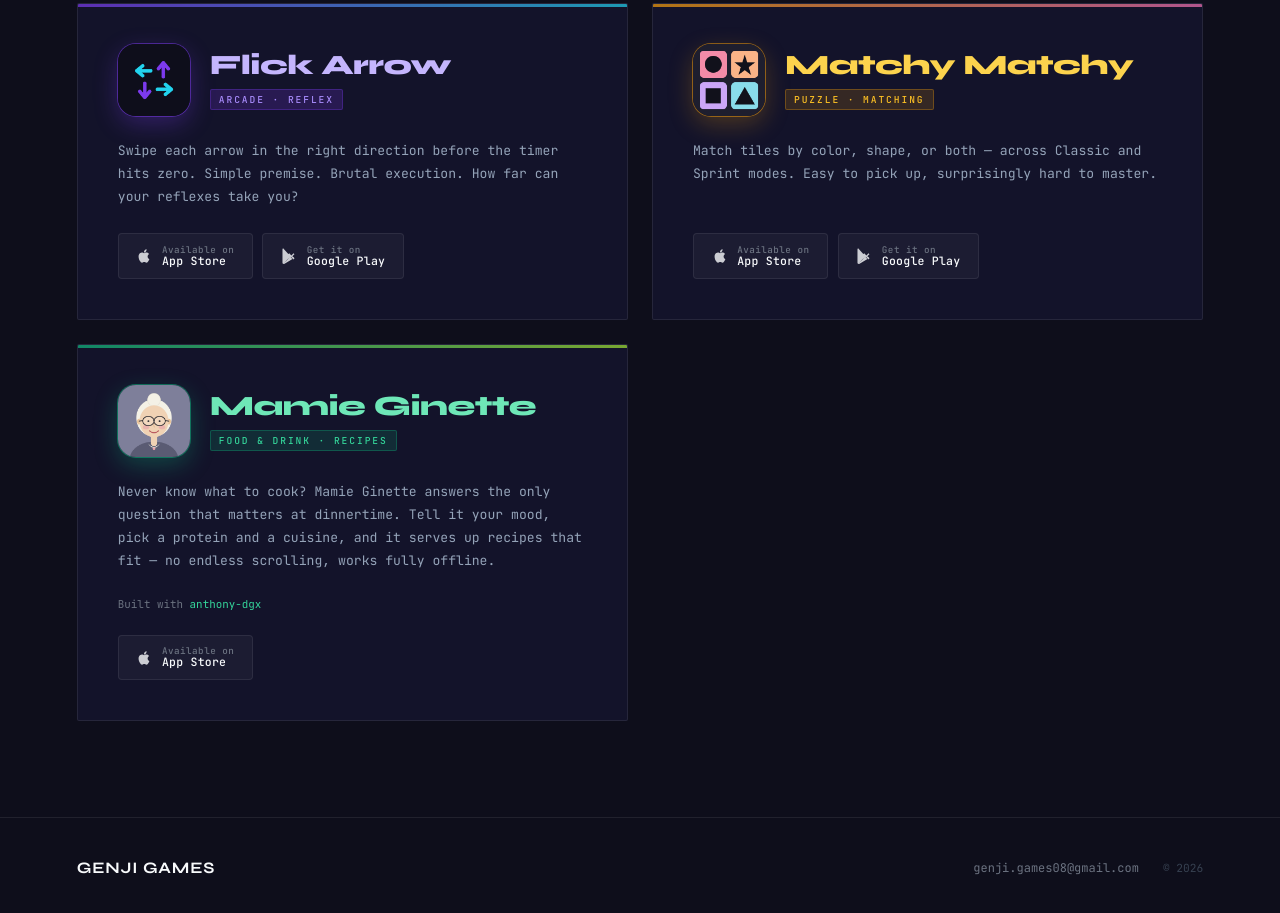
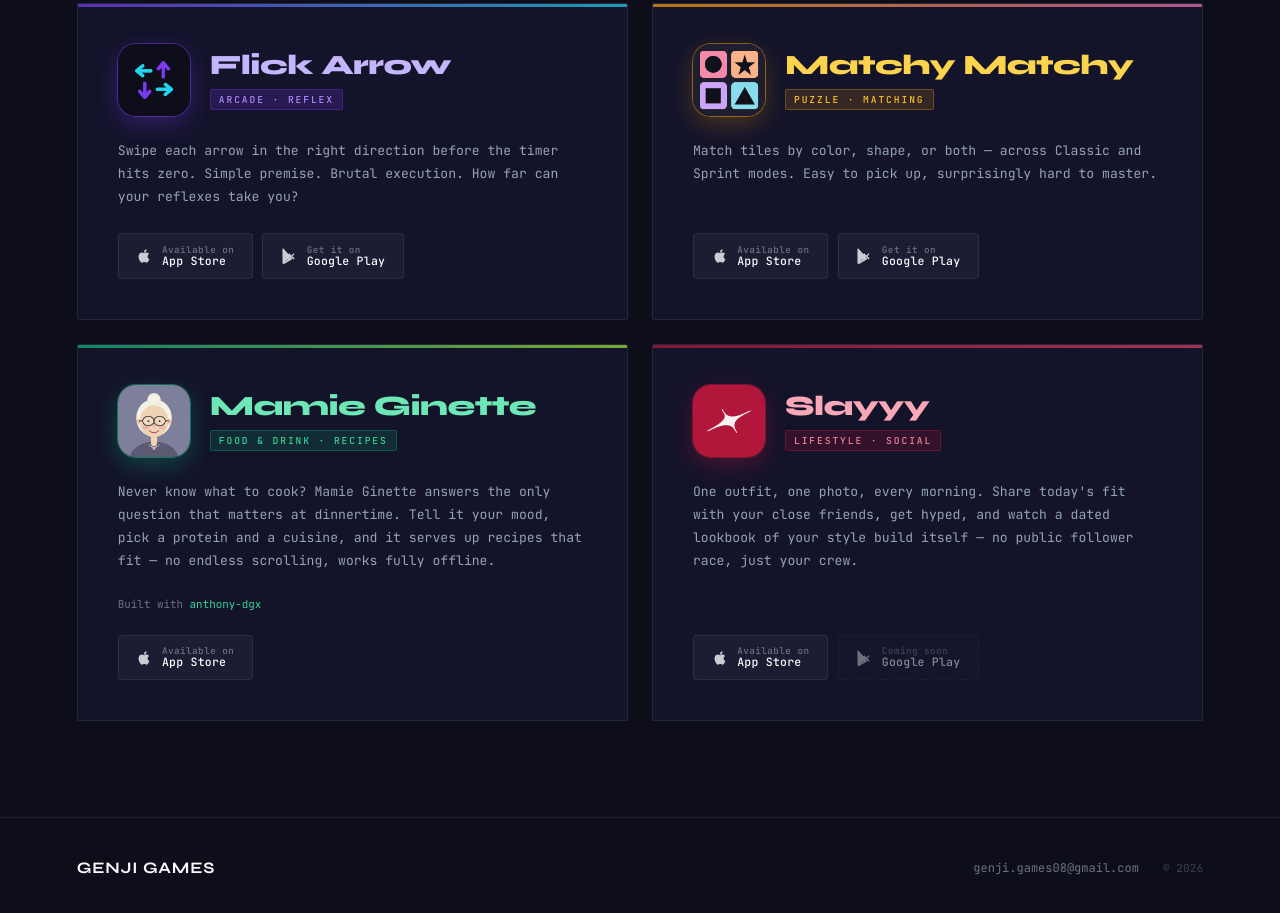
Before and after one commit to genji-games/genji-games.github.io, a plain HTML site: page index.html in a window 1280 px wide. Shown: the part 891-1804 px from the top of the page. Drawn offline with Linux system fonts and the light colour scheme.

Commit message:
Add Slayyy to landing page
App Store link live, Google Play marked as coming soon.

Co-Authored-By: Claude Opus 5.5 <noreply@anthropic.com>

```diff
--- a/index.html
+++ b/index.html
@@ -5,7 +5,7 @@
   <meta name="viewport" content="width=device-width, initial-scale=1.0">
   <title>Genji Games — Indie Mobile Games</title>
   <link rel="icon" type="image/svg+xml" href="favicon.svg">
-  <meta name="description" content="Genji Games makes handcrafted mobile games. Flick Arrow, Matchy Matchy, and more.">
+  <meta name="description" content="Genji Games makes handcrafted mobile games. Flick Arrow, Matchy Matchy, Slayyy, and more.">
   <link rel="preconnect" href="https://fonts.googleapis.com">
   <link rel="preconnect" href="https://fonts.gstatic.com" crossorigin>
   <link href="https://fonts.googleapis.com/css2?family=Syne:wght@700;800&family=JetBrains+Mono:wght@400;500&display=swap" rel="stylesheet">
@@ -27,6 +27,9 @@
       --an:        #10B981;
       --an-glow:   rgba(16,185,129,0.3);
       --an-lime:   #A3E635;
+      --sl:        #B2173B;
+      --sl-glow:   rgba(178,23,59,0.35);
+      --sl-bright: #DD4065;
     }
 
     html { scroll-behavior: smooth; }
@@ -182,6 +185,7 @@
     .game-card:nth-child(1) { animation-delay: 0.15s; }
     .game-card:nth-child(2) { animation-delay: 0.3s; }
     .game-card:nth-child(3) { animation-delay: 0.45s; }
+    .game-card:nth-child(4) { animation-delay: 0.6s; }
 
     .game-card::before {
       content: '';
@@ -195,11 +199,13 @@
     .game-card.fa::before  { background: linear-gradient(90deg, var(--fa), var(--fa-cyan)); }
     .game-card.mm::before  { background: linear-gradient(90deg, var(--mm), var(--mm-pink)); }
     .game-card.an::before  { background: linear-gradient(90deg, var(--an), var(--an-lime)); }
+    .game-card.sl::before  { background: linear-gradient(90deg, var(--sl), var(--sl-bright)); }
 
     .game-card:hover { transform: translateY(-3px); }
     .game-card.fa:hover { border-color: rgba(124,58,237,0.4); box-shadow: 0 12px 40px var(--fa-glow); }
     .game-card.mm:hover { border-color: rgba(245,158,11,0.4); box-shadow: 0 12px 40px var(--mm-glow); }
     .game-card.an:hover { border-color: rgba(16,185,129,0.4); box-shadow: 0 12px 40px var(--an-glow); }
+    .game-card.sl:hover { border-color: rgba(178,23,59,0.5); box-shadow: 0 12px 40px var(--sl-glow); }
 
     /* Card glow bg on hover */
     .game-card::after {
@@ -213,6 +219,7 @@
     .game-card.fa::after  { background: radial-gradient(ellipse at top left, rgba(124,58,237,0.07), transparent 60%); }
     .game-card.mm::after  { background: radial-gradient(ellipse at top left, rgba(245,158,11,0.06), transparent 60%); }
     .game-card.an::after  { background: radial-gradient(ellipse at top left, rgba(16,185,129,0.07), transparent 60%); }
+    .game-card.sl::after  { background: radial-gradient(ellipse at top left, rgba(178,23,59,0.08), transparent 60%); }
     .game-card:hover::after { opacity: 1; }
 
     /* Icon placeholder */
@@ -239,6 +246,10 @@
       box-shadow: 0 0 0 1px rgba(16,185,129,0.5), 0 8px 24px rgba(16,185,129,0.3);
     }
 
+    .game-icon.sl-icon {
+      box-shadow: 0 0 0 1px rgba(178,23,59,0.6), 0 8px 24px rgba(178,23,59,0.35);
+    }
+
     .game-meta { display: flex; align-items: center; gap: 1.25rem; }
 
     .game-info { flex: 1; }
@@ -254,6 +265,7 @@
     .fa .game-name { color: #c4b5fd; }
     .mm .game-name { color: #fcd34d; }
     .an .game-name { color: #6ee7b7; }
+    .sl .game-name { color: #f9a8b8; }
 
     .game-tag {
       display: inline-block;
@@ -269,6 +281,7 @@
     .fa .game-tag  { background: rgba(124,58,237,0.2); color: #a78bfa; border: 1px solid rgba(124,58,237,0.3); }
     .mm .game-tag  { background: rgba(245,158,11,0.15); color: #fbbf24; border: 1px solid rgba(245,158,11,0.3); }
     .an .game-tag  { background: rgba(16,185,129,0.15); color: #34d399; border: 1px solid rgba(16,185,129,0.3); }
+    .sl .game-tag  { background: rgba(178,23,59,0.2); color: #f47f9a; border: 1px solid rgba(178,23,59,0.4); }
 
     .game-desc {
       font-size: 0.82rem;
@@ -313,6 +326,16 @@
     .fa .store-btn:hover  { background: rgba(124,58,237,0.15); border-color: rgba(124,58,237,0.5); }
     .mm .store-btn:hover  { background: rgba(245,158,11,0.12); border-color: rgba(245,158,11,0.5); }
     .an .store-btn:hover  { background: rgba(16,185,129,0.12); border-color: rgba(16,185,129,0.5); }
+    .sl .store-btn:hover  { background: rgba(178,23,59,0.15); border-color: rgba(221,64,101,0.6); }
+
+    .store-btn.soon,
+    .sl .store-btn.soon:hover {
+      opacity: 0.5;
+      cursor: default;
+      background: rgba(255,255,255,0.02);
+      border-style: dashed;
+      border-color: var(--border);
+    }
 
     .store-btn svg { width: 16px; height: 16px; flex-shrink: 0; opacity: 0.8; }
 
@@ -471,6 +494,36 @@
         </div>
       </article>
 
+      <!-- Slayyy -->
+      <article class="game-card sl">
+        <div class="game-meta">
+          <div class="game-icon sl-icon">
+            <img src="slayyy-icon.png" alt="Slayyy" width="72" height="72" style="border-radius:18px;display:block;">
+          </div>
+          <div class="game-info">
+            <h2 class="game-name">Slayyy</h2>
+            <span class="game-tag">Lifestyle · Social</span>
+          </div>
+        </div>
+
+        <p class="game-desc">
+          One outfit, one photo, every morning. Share today's fit with your close friends,
+          get hyped, and watch a dated lookbook of your style build itself — no public
+          follower race, just your crew.
+        </p>
+
+        <div class="store-buttons">
+          <a href="https://apps.apple.com/app/slayyy/id6814975766" class="store-btn" target="_blank" rel="noopener">
+            <svg viewBox="0 0 24 24" fill="currentColor"><path d="M18.71 19.5c-.83 1.24-1.71 2.45-3.05 2.47-1.34.03-1.77-.79-3.29-.79-1.53 0-2 .77-3.27.82-1.31.05-2.3-1.32-3.14-2.53C4.25 17 2.94 12.45 4.7 9.39c.87-1.52 2.43-2.48 4.12-2.51 1.28-.02 2.5.87 3.29.87.78 0 2.26-1.07 3.8-.91.65.03 2.47.26 3.64 1.98-.09.06-2.17 1.28-2.15 3.81.03 3.02 2.65 4.03 2.68 4.04-.03.07-.42 1.44-1.38 2.83M13 3.5c.73-.83 1.94-1.46 2.94-1.5.13 1.17-.34 2.35-1.04 3.19-.69.85-1.83 1.51-2.95 1.42-.15-1.15.41-2.35 1.05-3.11z"/></svg>
+            <span class="store-btn-label"><span>Available on</span>App Store</span>
+          </a>
+          <span class="store-btn soon" aria-disabled="true">
+            <svg viewBox="0 0 24 24" fill="currentColor"><path d="M3.18 23.76a2 2 0 0 0 2.12-.22l.05-.04 11.9-6.87-.04-.04-3.24-3.24-10.79 10.41zm16.31-9.67L16.96 12.5l3.2-3.2-1.42-1.42-3.2 3.2-3.2-3.2-1.42 1.42 3.2 3.2-3.2 3.2 1.42 1.42 3.2-3.2 3.2 3.2 1.41-1.41zM3.15.29a1.997 1.997 0 0 0-.93 1.74v19.94c0 .72.39 1.38.96 1.74L14.04 12.5 3.15.29z"/></svg>
+            <span class="store-btn-label"><span>Coming soon</span>Google Play</span>
+          </span>
+        </div>
+      </article>
+
     </div>
   </main>
 
```
Also changed, not shown: slayyy-icon.png (added).
